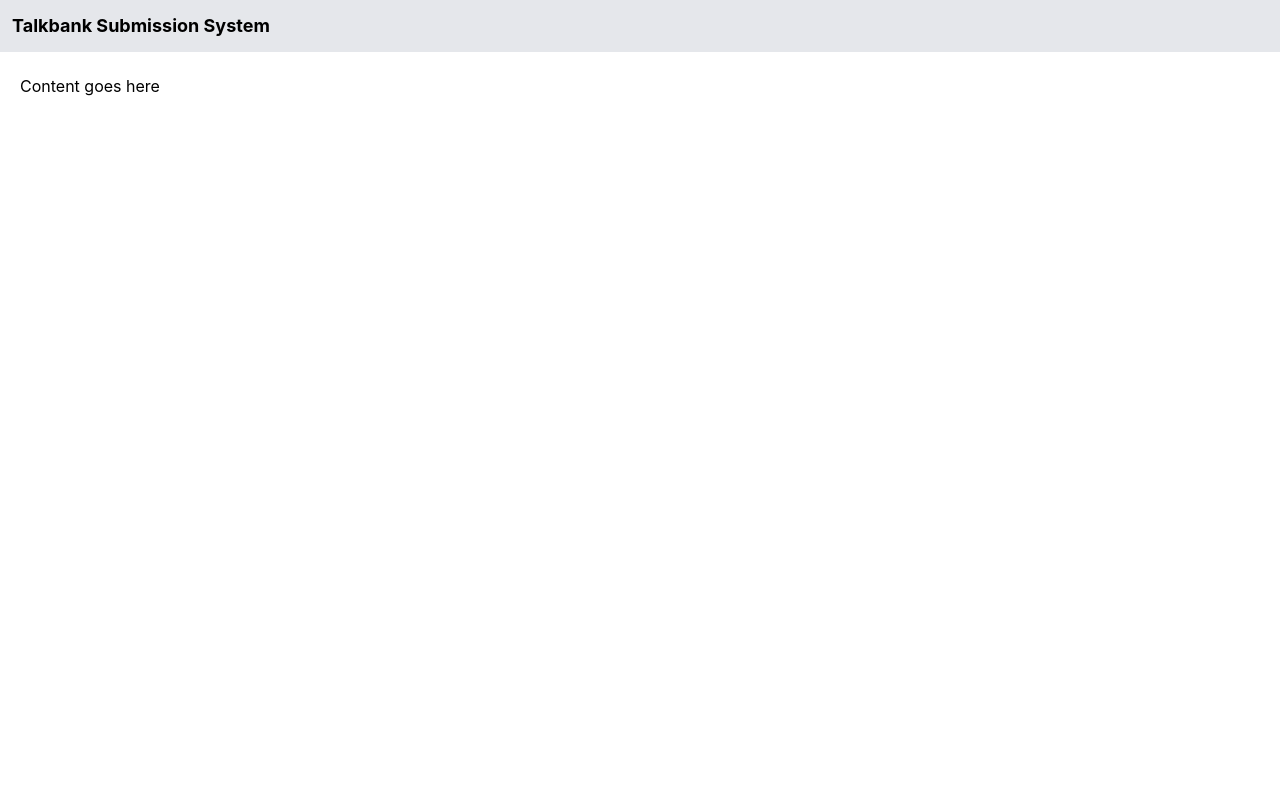
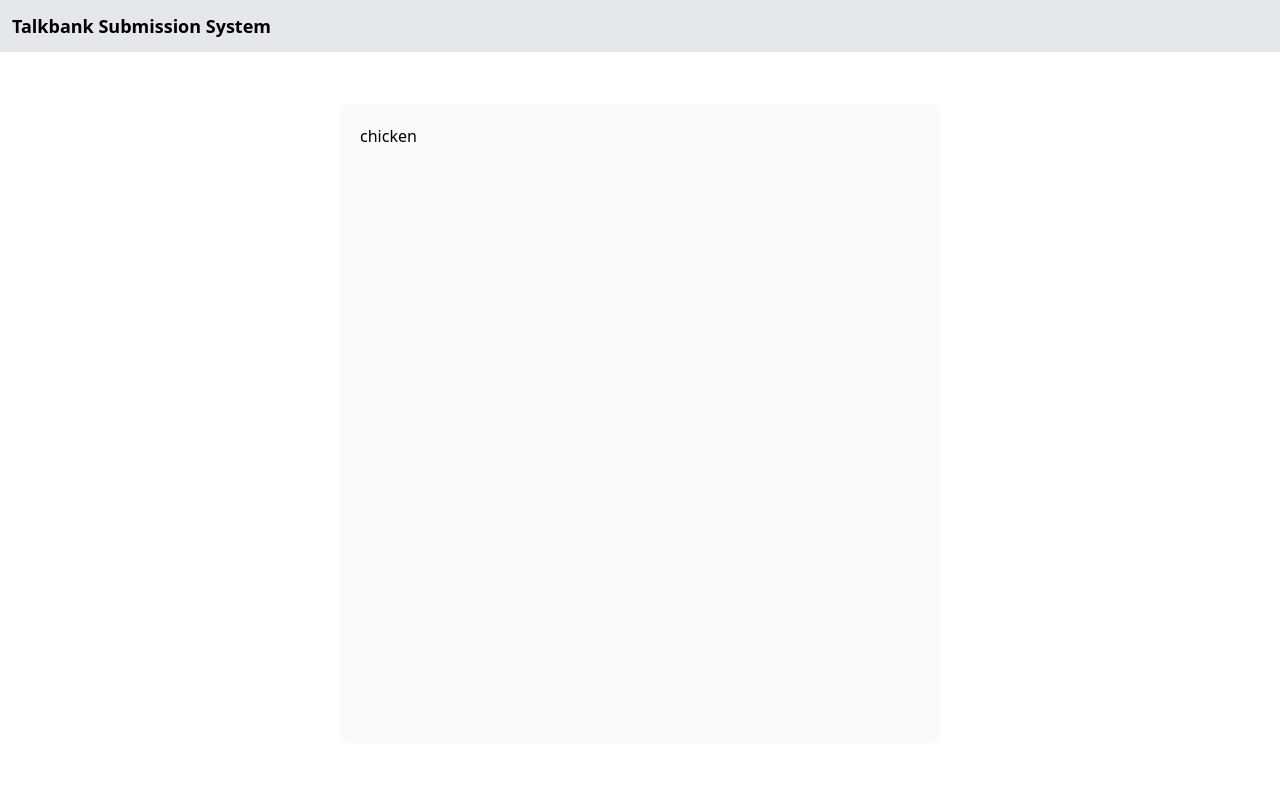
Before and after one commit to TalkBank/batchalignweb, a Django app: page / in a window 1280 px wide. Run offline with Django 4.2, Linux system fonts and the light colour scheme; some libraries are stand-ins or nearby versions.

Commit message:
staging all edited text blocks

```diff
--- a/app/static/app/global.css
+++ b/app/static/app/global.css
@@ -1,9 +1,15 @@
-html,
-body {
+html {
     padding: 0;
     margin: 0;
     font-family: -apple-system, BlinkMacSystemFont, Segoe UI, Roboto, Oxygen,
                  Ubuntu, Cantarell, Fira Sans, Droid Sans, Helvetica Neue, sans-serif;
+    width: 100%;
+    height: 100%;
+}
+
+body {
+    width: 100%;
+    height: 100%;
 }
 
 a {
@@ -20,6 +26,17 @@
 }
 
 .content {
+    display: flex;
+    align-items: center;
+    justify-content: center;
+    width: 100%;
+    height: 90%;
+}
+
+.mainblock {
+    width: min(600px, 90vw);
+    height: min(650px, 80vh);
+    background-color: #fafafa;
+    border-radius: 10px;
     padding: 20px;
-    padding-top: 10px;
 }
--- a/app/templates/app/base.html
+++ b/app/templates/app/base.html
@@ -6,11 +6,12 @@
     <link rel="stylesheet" href="{% static 'app/global.css' %}">
     <script src="https://cdn.tailwindcss.com"></script>
     <link rel="stylesheet" href="https://cdnjs.cloudflare.com/ajax/libs/font-awesome/6.1.2/css/all.min.css" integrity="sha512-1sCRPdkRXhBV2PBLUdRb4tMg1w2YPf37qatUFeS7zlBy7jJI8Lf4VHwWfZZfpXtYSLy85pkm9GaYVYMfw5BC1A==" crossorigin="anonymous" referrerpolicy="no-referrer" />
+    <meta name="viewport" content="width=device-width, initial-scale=1.0">
   </head>
   <body>
     {% include "./header.html" %}
     <div class="content">
-        {% block content %}{% endblock %}
+      {% block content %}{% endblock %}
     </div>
     {% include "./footer.html" %}
   </body>
--- a/app/templates/app/index.html
+++ b/app/templates/app/index.html
@@ -2,6 +2,8 @@
 
 {% block content %}
 
-<h1>Content goes here</h1>
+<div id="submission" class="mainblock">
+  chicken
+</div>
 
 {% endblock %}
```
Lines whose indentation alone changed are shown as unchanged.
